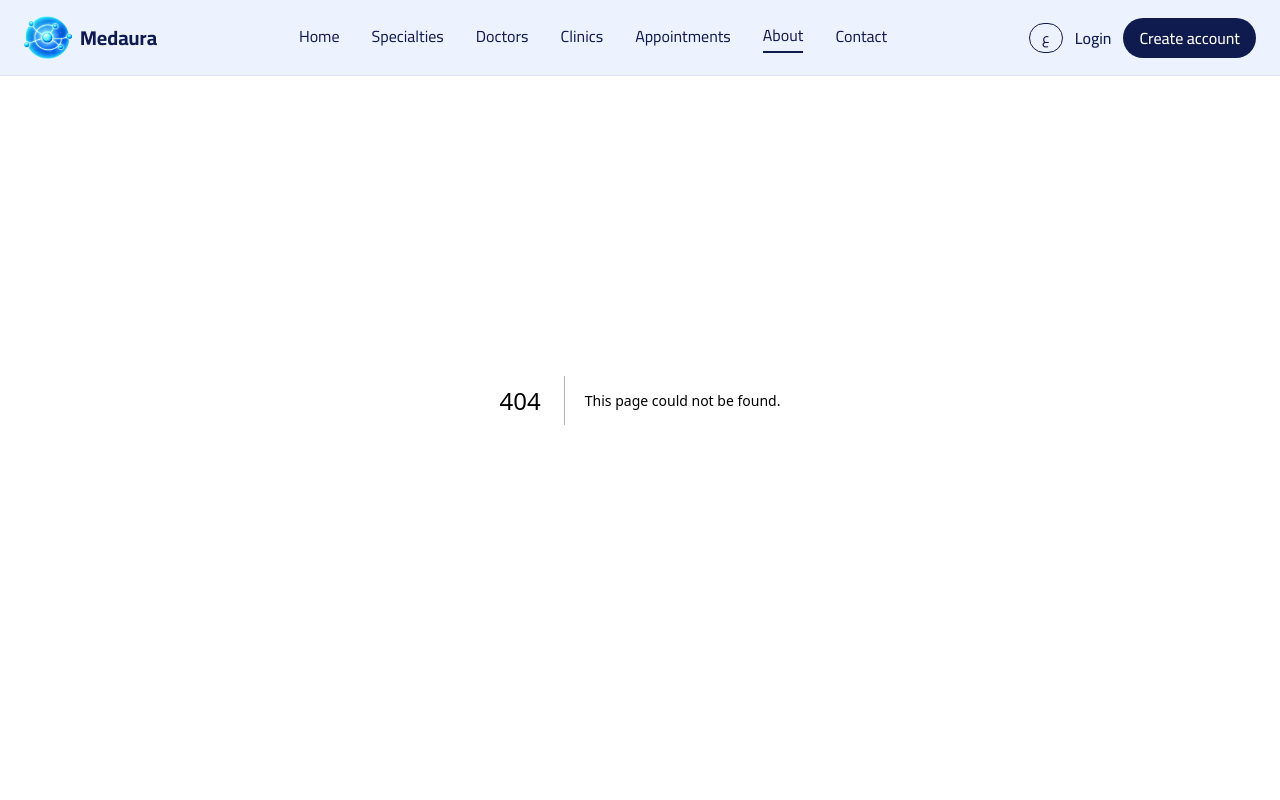
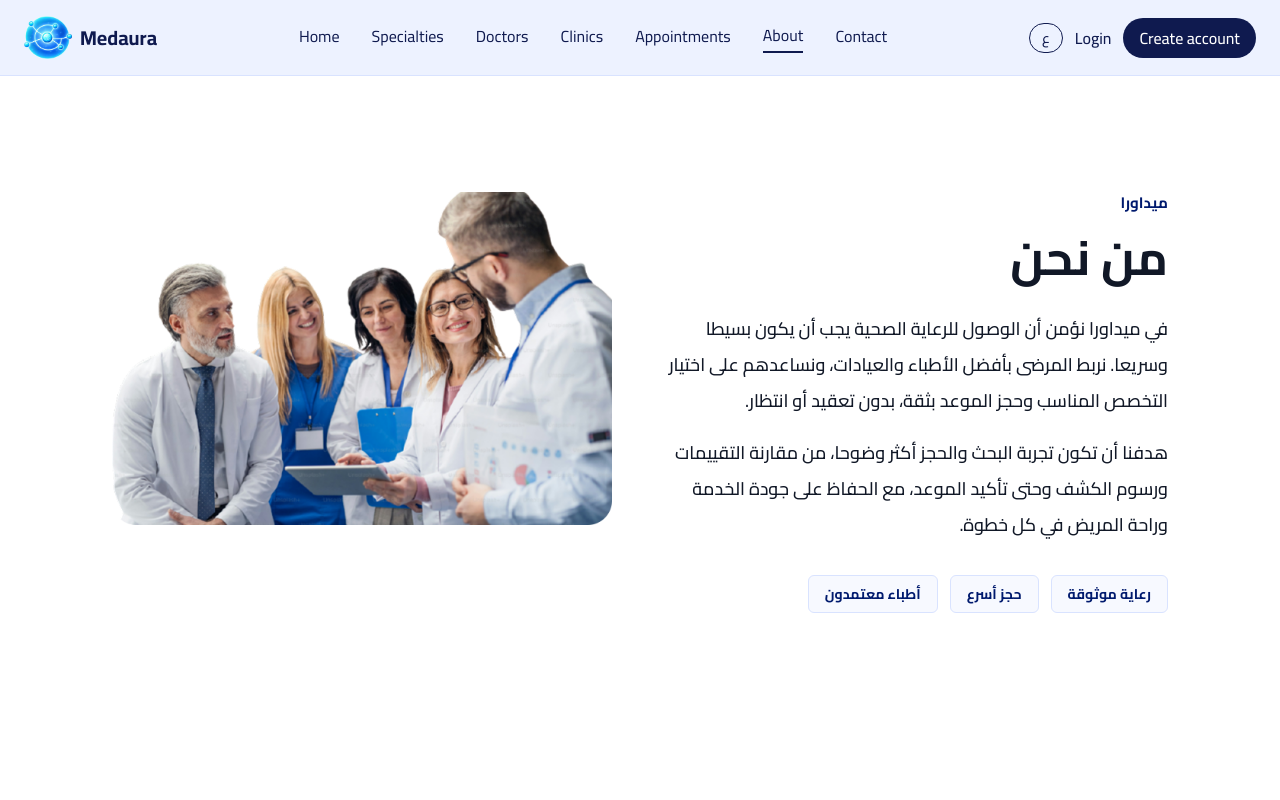
Before and after one commit to MostafaDeif/Medaura, a Next.js app: page /about in a window 1280 px wide. Before the commit this address had no page. Shown: the top 800 px of the page. Built offline with nearby package versions, Linux system fonts and the light colour scheme.

Commit message:
about us

```diff
--- /dev/null
+++ b/app/(site)/about/page.tsx
@@ -0,0 +1,56 @@
+import Image from "next/image";
+
+const values = [
+  "رعاية موثوقة",
+  "حجز أسرع",
+  "أطباء معتمدون",
+];
+
+export default function AboutPage() {
+  return (
+    <main dir="rtl" className="min-h-screen bg-white pb-16 pt-28">
+      <section className="mx-auto flex w-full max-w-[1100px] flex-col items-center gap-12 px-4 py-12 md:flex-row-reverse md:gap-14 lg:py-20">
+        <div className="relative w-full flex-1 md:min-h-[420px]">
+          <Image
+            src="/images/aboutus.png"
+            alt="فريق أطباء ميداورا"
+            width={1290}
+            height={872}
+            priority
+            className="h-auto w-full object-contain"
+          />
+        </div>
+
+        <div className="w-full flex-1 text-center md:text-right">
+          <p className="mb-3 text-[15px] font-bold text-[#001a6e]">
+            ميداورا
+          </p>
+          <h1 className="text-[38px] font-extrabold leading-tight text-[#111827] sm:text-[48px]">
+            من نحن
+          </h1>
+          <p className="mt-6 text-[18px] font-medium leading-9 text-[#111827]">
+            في ميداورا نؤمن أن الوصول للرعاية الصحية يجب أن يكون بسيطا
+            وسريعا. نربط المرضى بأفضل الأطباء والعيادات، ونساعدهم على اختيار
+            التخصص المناسب وحجز الموعد بثقة، بدون تعقيد أو انتظار.
+          </p>
+          <p className="mt-4 text-[18px] font-medium leading-9 text-[#111827]">
+            هدفنا أن تكون تجربة البحث والحجز أكثر وضوحا، من مقارنة التقييمات
+            ورسوم الكشف وحتى تأكيد الموعد، مع الحفاظ على جودة الخدمة وراحة
+            المريض في كل خطوة.
+          </p>
+
+          <div className="mt-8 flex flex-wrap justify-center gap-3 md:justify-start">
+            {values.map((value) => (
+              <span
+                key={value}
+                className="rounded-[6px] border border-[#d9e3ff] bg-[#f7f9ff] px-4 py-2 text-sm font-bold text-[#001a6e]"
+              >
+                {value}
+              </span>
+            ))}
+          </div>
+        </div>
+      </section>
+    </main>
+  );
+}
```
Also changed, not shown: public/images/aboutus.png (added).
